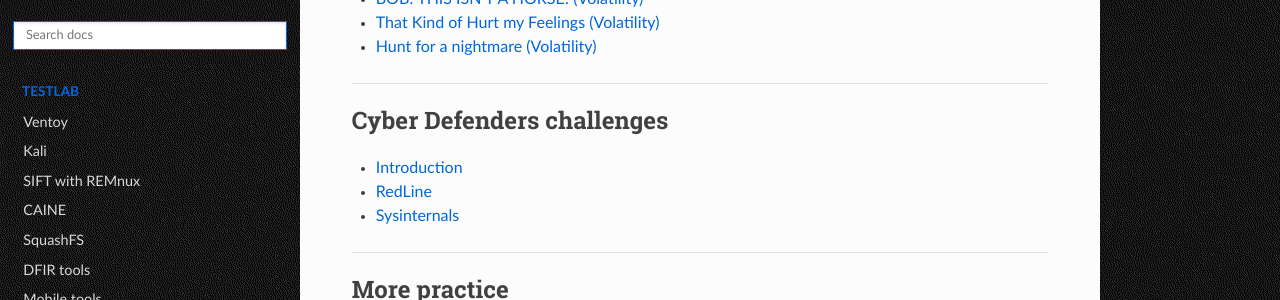
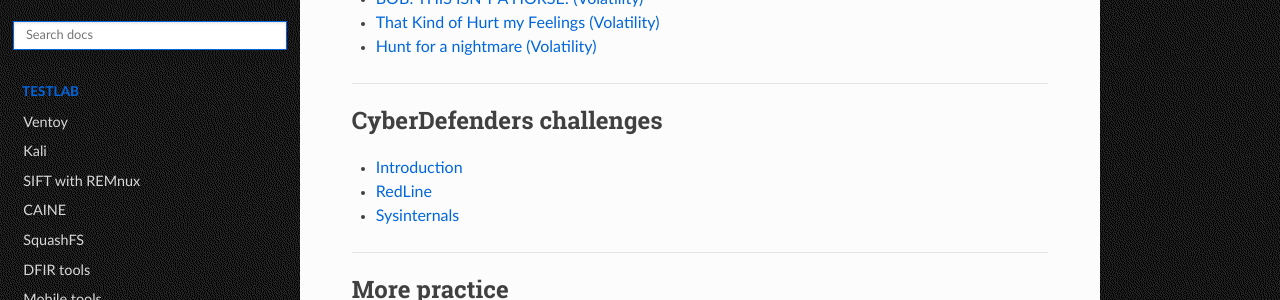
Before and after one commit to tymyrddin/blue-dfir, a Sphinx documentation site: the page built from source/index.rst, in a window 1280 px wide and 900 px high, scrolled down 1828 px. Shown: the part 156-456 px from the top of the window. Built offline with Sphinx 7.4.7 and the Read the Docs theme 2.0.0, drawn with Linux system fonts in a browser that asks for light colours.

Commit message:
Corrections

```diff
--- a/source/index.rst
+++ b/source/index.rst
@@ -95,7 +95,7 @@
    :glob:
    :maxdepth: 1
    :includehidden:
-   :caption: Cyber Defenders challenges
+   :caption: CyberDefenders challenges
 
    docs/cd/README.md
    docs/cd/redline.md
```
